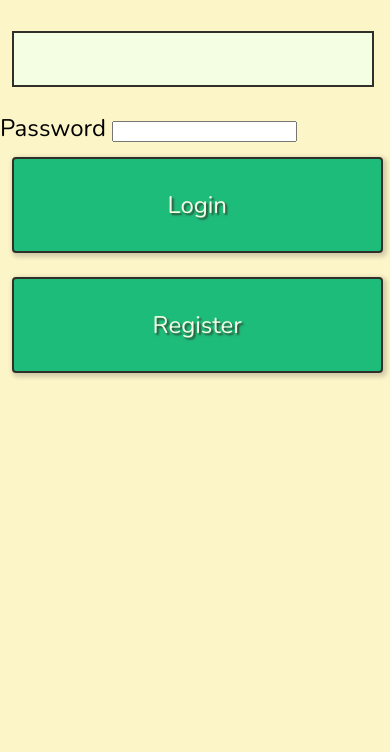
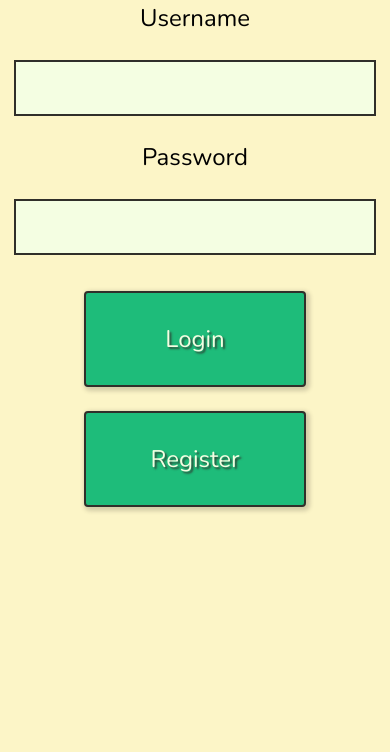
Before and after one commit to fac-14/KaMoSiMa, a website: page public/login.html in a window 390 px wide. Shown: the part 145-897 px from the top of the page. After the commit the page ends 844 px from the top, so only its background shows below. Drawn offline with nearby package versions, Linux system fonts and the light colour scheme.

Commit message:
Mobile styles and nav bar work

```diff
--- a/public/login.html
+++ b/public/login.html
@@ -11,19 +11,23 @@
 </head>
 
 <body>
-    <div>
-        <h3>Login</h3>
+    <div class="form-main">
+        <h2>Login</h2>
         <form id="login" novalidate action="/login" method="post">
-            <label for='username'>Username
-                <input type='text' name='username' id='username' required/>
-            </label>
-            <label for='password'>Password
-                <input type='password' name='password' class='password' required/>
-            </label>
+            <div class="sign-up-row">
+                    <label for='username'>Username</label>
+                    <input type='text' name='username' id='username' required/>
+
+            </div>
+            <div class="sign-up-row">
+                    <label for='password'>Password</label>
+                    <input type='password' name='password' class='password' required/>
+
+            </div>
             <div class='error' aria-live='polite'></div>
             <button type="submit">Login</button>
         </form>
-        <form action="/public/sign-up.html" method="post">
+        <form action="/public/sign-up.html" method="post" id="register-button">
             <button type="submit">Register</button>
         </form>
     </div>
--- a/public/main.css
+++ b/public/main.css
@@ -95,6 +95,14 @@ main {
     padding: 0 16px;
 }
 
+.error {
+  background-color: aqua;
+}
+
+.error.active {
+  background-color: aqua;
+}
+
 /* ELEMENT STYLES */
 
 h1,
@@ -133,6 +141,22 @@ p {
 }
 
 input[type="text"] {
+  background: #f4fee2;
+  border: 2px solid #302f2a;
+  font-size: 1rem;
+  padding: 0.5rem 1rem;
+  margin: 1rem 0.5rem;
+}
+
+input[type="password"] {
+  background: #f4fee2;
+  border: 2px solid #302f2a;
+  font-size: 1rem;
+  padding: 0.5rem 1rem;
+  margin: 1rem 0.5rem;
+}
+
+input[type="email"] {
   background: #f4fee2;
   border: 2px solid #302f2a;
   font-size: 1rem;
@@ -207,37 +231,49 @@ tr {
   text-align: center;
 }
 
-/* MODAL */
+/* LOGIN AND SIGNUP FORM */
 
-#modal-bg {
-    display: none;
-    position: fixed;
-    z-index: 1;
-    padding-top: 5%;
-    padding-bottom: 5%;
-    left: 0;
-    top: 0;
-    width: 100%;
-    height: 100%;
-    background-color: rgba(0, 0, 0, 0.2);
-  }
+.form-main {
+  display: flex;
+  flex-direction: column;
+  align-items: center;
+  justify-content: center;
+}
 
-  #modal-content {
-    background-color: rgba(62, 255, 191, 1);
-    border-radius: 4px;
-    margin: auto;
-    padding: 20px;
-    border: 1px solid black;
-    width: 50%;
-    height: 80%;
-    display: grid;
-    grid-template-rows: repeat(4, 1fr);
-    grid-template-columns: 15% 70% 15%;
-  }
+#login {
+  display: flex;
+  flex-direction: column;
+  align-items: center;
+  justify-content: center;
+  width: 60%;
+}
+
+#register-button {
+  display: flex;
+  flex-direction: column;
+  align-items: center;
+  justify-content: center;
+  width: 60%;
+}
+
+#sign-up {
+  display: flex;
+  flex-direction: column;
+  align-items: center;
+  justify-content: center;
+  width: 60%;
+}
+
+.sign-up-row {
+  display: flex;
+  align-items: center;
+  justify-content: space-between;
+  width: 100%;
+}
 
 /* BREAKPOINTS */
 
-@media only screen and (max-width: 500px) {
+@media only screen and (max-width: 768px) {
   h1 {
     font-size: 2rem;
   }
@@ -247,17 +283,17 @@ tr {
     margin: 0.5rem;
   }
   .flex-row {
+    display: flex;
     flex-direction: column;
   }
   footer {
     text-align: center;
   }
+  .sign-up-row {
+    display: flex;
+    flex-direction: column;
+    align-items: center;
+    justify-content: space-between;
+    width: 100%;
+  }
 }
-
-.error {
-  background-color: aqua;
-}
-
-.error.active {
-  background-color: aqua;
-}
```
Also changed, not shown: auth/dashboard.html (+2 -0 lines), public/index.html (+2 -0 lines), public/sawdogs.html (+2 -0 lines), public/seedogs.html (+8 -1 lines), public/sign-up.html (+19 -11 lines), 1 other file.
